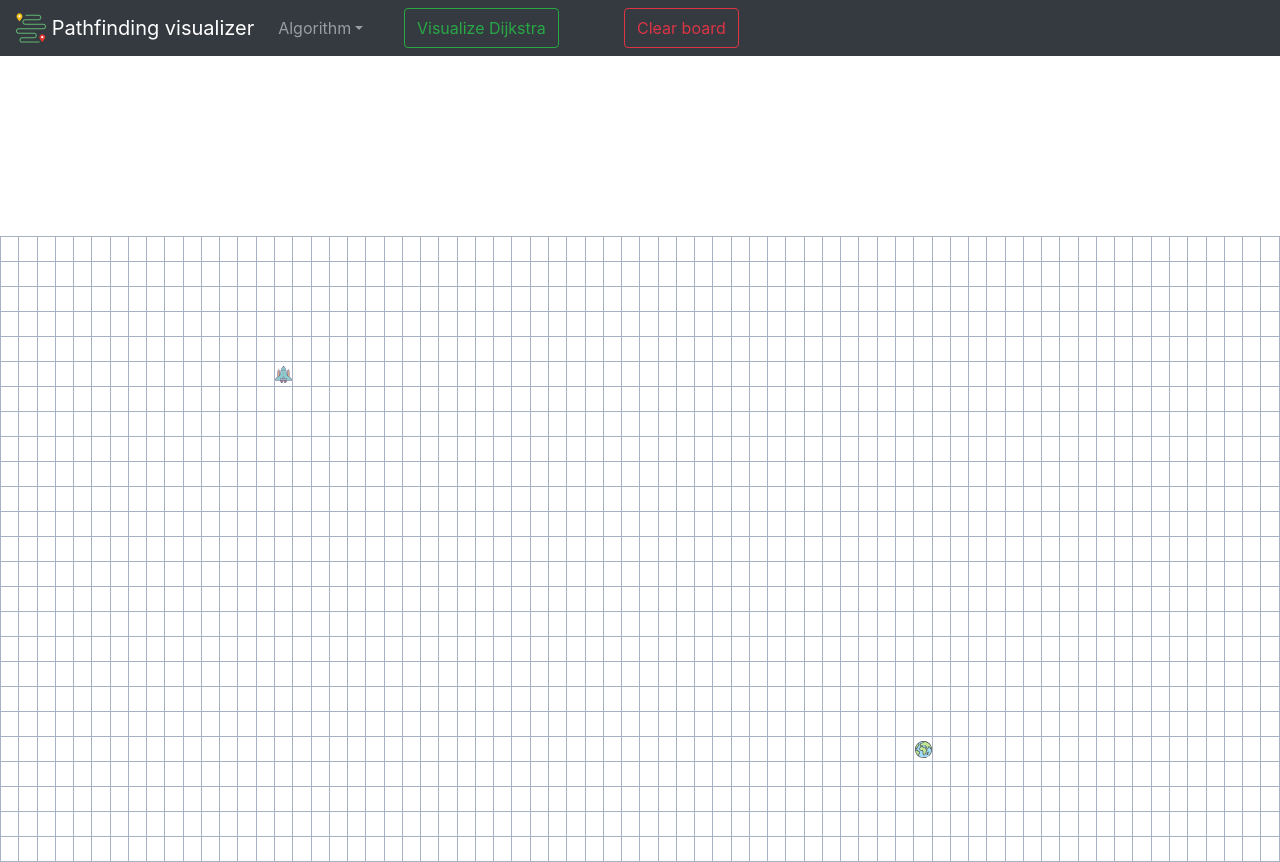
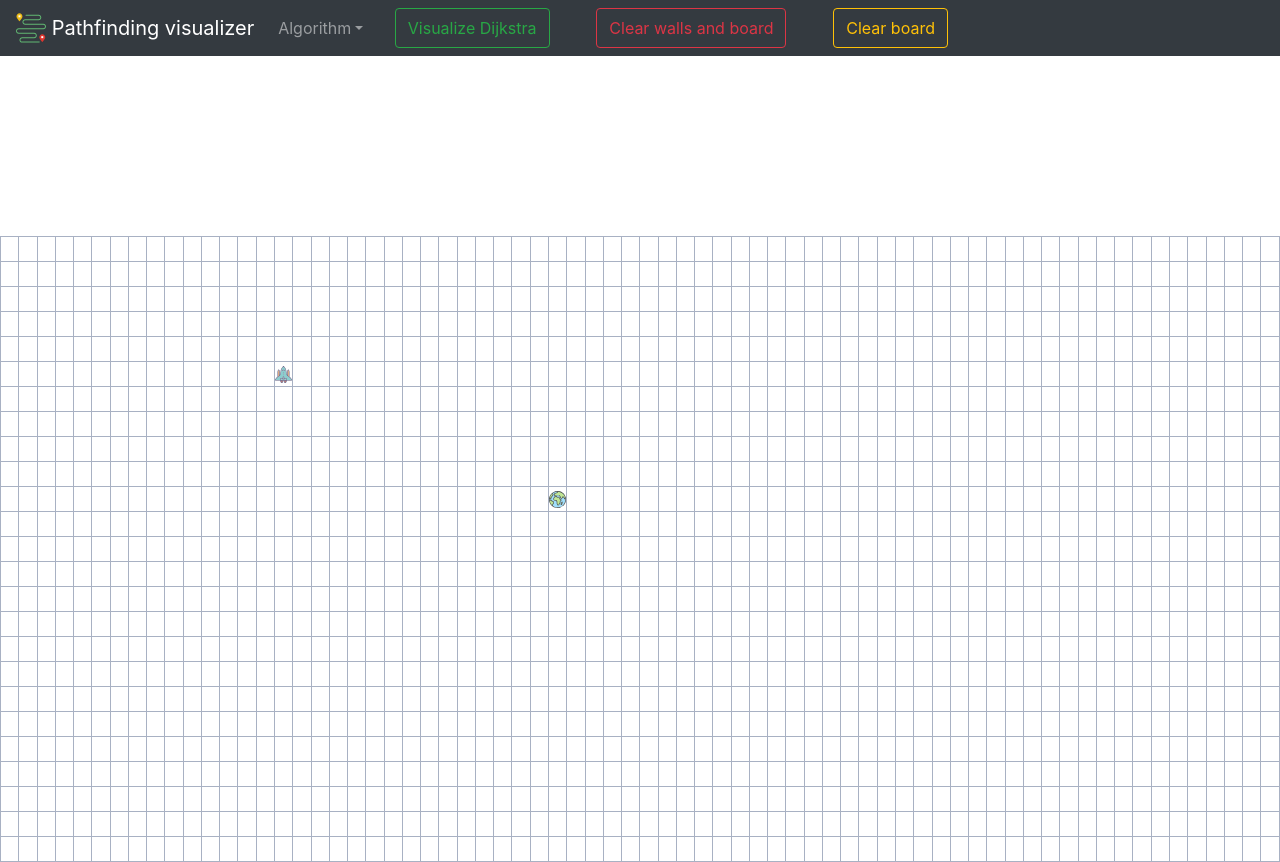
Before and after one commit to paspunoor/pathfinding_visualizer, a React (Create React App) app: page / in a window 1280 px wide. Built offline with nearby package versions, Linux system fonts and the light colour scheme.

Commit message:
Implemented dijkstra

```diff
--- a/src/algorithms/dijkstra.js
+++ b/src/algorithms/dijkstra.js
@@ -0,0 +1,56 @@
+export default function dijkstra(startNode, finishNode, grid) {
+  const visitedNodesInOrder = [];
+  startNode.distance = 0;
+  const unvisitedNodes = getAllNodes(grid);
+
+  while (unvisitedNodes.length) {
+    // get the closest nodes
+    sortNodesByDistance(unvisitedNodes);
+    const closestNode = unvisitedNodes.shift();
+
+    // Skip the wall nodes
+    if (closestNode.isWall) continue;
+
+    // Return the visited nodes if we are trapped by wall
+    if (closestNode.distance === Infinity) return visitedNodesInOrder;
+
+    closestNode.isVisited = true;
+    visitedNodesInOrder.push(closestNode);
+
+    // Return the visited nodes if we find the target node
+    if (closestNode === finishNode) return visitedNodesInOrder;
+    updateUnvisitedNeighbors(closestNode, grid);
+  }
+}
+
+function getAllNodes(grid) {
+  const nodes = [];
+  for (const row of grid) {
+    for (const node of row) {
+      nodes.push(node);
+    }
+  }
+  return nodes;
+}
+
+function sortNodesByDistance(unvisitedNodes) {
+  unvisitedNodes.sort((nodeA, nodeB) => nodeA.distance - nodeB.distance);
+}
+
+function updateUnvisitedNeighbors(node, grid) {
+  const unvisitedNeighbors = getUnvisitedNeighbors(node, grid);
+  for (const neighbor of unvisitedNeighbors) {
+    neighbor.distance = node.distance + 1;
+    neighbor.previousNode = node;
+  }
+}
+
+function getUnvisitedNeighbors(node, grid) {
+  const neighbors = [];
+  const { col, row } = node;
+  if (row > 0) neighbors.push(grid[row - 1][col]);
+  if (row < grid.length - 1) neighbors.push(grid[row + 1][col]);
+  if (col > 0) neighbors.push(grid[row][col - 1]);
+  if (col < grid[0].length - 1) neighbors.push(grid[row][col + 1]);
+  return neighbors.filter((neighbor) => !neighbor.isVisited);
+}
--- a/src/components/node.js
+++ b/src/components/node.js
@@ -18,6 +18,7 @@ class Node extends Component {
   }
 
   handleMouseDown() {
+    if (this.props.isRunning) return;
     if (!(this.state.isEnd || this.state.isStart)) {
       this.setState({
         isWall: !this.state.isWall,
@@ -26,6 +27,7 @@ class Node extends Component {
   }
 
   handleMouseEnter() {
+    if (this.props.isRunning) return;
     if (this.props.mouseDown) {
       if (this.props.isMovingStart && !this.state.isEnd) {
         this.setState({
@@ -44,6 +46,7 @@ class Node extends Component {
   }
 
   handleMouseLeave() {
+    if (this.props.isRunning) return;
     if (this.props.isMovingStart) {
       this.setState({
         isStart: false,
@@ -58,7 +61,7 @@ class Node extends Component {
   }
 
   render() {
-    const { row, col, isEnd, isStart, isWall, isVisited } = this.state;
+    const { row, col, isEnd, isStart, isWall } = this.state;
 
     const customClass = isEnd
       ? "node-end"
@@ -66,8 +69,6 @@ class Node extends Component {
       ? "node-start"
       : isWall
       ? "node-wall"
-      : isVisited
-      ? "node-visited"
       : "";
 
     return (
--- a/src/components/visualizer.js
+++ b/src/components/visualizer.js
@@ -1,12 +1,14 @@
 import React, { Component } from "react";
 import Node from "./node";
 import { Navbar, Nav, NavDropdown, Button } from "react-bootstrap";
+import dijkstra from "../algorithms/dijkstra";
 
 // Starting with a predefined start and end node
+
 const START_NODE_ROW = 5;
 const START_NODE_COL = 15;
-const END_NODE_ROW = 20;
-const END_NODE_COL = 50;
+const END_NODE_ROW = 10;
+const END_NODE_COL = 30;
 
 class Visualizer extends Component {
   constructor() {
@@ -26,6 +28,10 @@ class Visualizer extends Component {
     };
 
     this.clearBoard = this.clearBoard.bind(this);
+    this.runPathfinder = this.runPathfinder.bind(this);
+    this.getShortestPath = this.getShortestPath.bind(this);
+    this.toggleIsRunning = this.toggleIsRunning.bind(this);
+    this.clearGrid = this.clearGrid.bind(this);
   }
 
   componentDidMount() {
@@ -33,7 +39,13 @@ class Visualizer extends Component {
     this.setState({ grid });
   }
 
+  toggleIsRunning() {
+    this.setState({ isRunning: !this.state.isRunning });
+  }
+
   handleMouseDown(e) {
+    if (this.state.isRunning) return;
+    this.clearGrid();
     const [row, col] = e.target.id.split("-").slice(1);
     if (row == this.state.startRow && col == this.state.startCol) {
       this.setState({
@@ -50,6 +62,8 @@ class Visualizer extends Component {
   }
 
   handleMouseUp() {
+    if (this.state.isRunning) return;
+    this.clearGrid();
     this.setState({
       mouseDown: false,
       isClearingWalls: false,
@@ -82,16 +96,138 @@ class Visualizer extends Component {
   }
 
   handleMouseLeave() {
+    if (this.state.isRunning) return;
     if (this.state.mouseDown) {
       this.handleMouseUp();
     }
   }
 
   clearBoard() {
+    if (this.state.isRunning) return;
+    this.clearGrid();
+    const { startRow, startCol, endRow, endCol, isRunning } = this.state;
+    const newGrid = getInitialGrid(startRow, startCol, endRow, endCol);
+    this.setState({ isClearingWalls: true, grid: newGrid });
+  }
+
+  runPathfinder() {
+    if (this.state.isRunning) return;
+    this.clearGrid();
+    this.toggleIsRunning();
+    const { algorithm, startRow, startCol, endRow, endCol, grid } = this.state;
+    const startNode = grid[startRow][startCol],
+      endNode = grid[endRow][endCol];
+    let visitedNodes;
+
+    switch (algorithm) {
+      case "Dijkstra":
+        visitedNodes = dijkstra(startNode, endNode, grid);
+        break;
+      default:
+    }
+
+    const shortestPath = this.getShortestPath(endNode);
+    shortestPath.push("end");
+    this.animate(visitedNodes, shortestPath);
+  }
+
+  getShortestPath(endNode) {
+    const shortestPath = [];
+    let cur = endNode;
+    while (cur !== null) {
+      shortestPath.unshift(cur);
+      cur = cur.previousNode;
+    }
+    return shortestPath;
+  }
+
+  animate(visitedNodes, shortestPath) {
+    for (let i = 0; i <= visitedNodes.length; i++) {
+      if (i === visitedNodes.length) {
+        setTimeout(() => {
+          this.animateShortestPath(shortestPath);
+        }, 5 * i);
+        return;
+      }
+      setTimeout(() => {
+        const node = visitedNodes[i];
+        const nodeClassName = document.getElementById(
+          `node-${node.row}-${node.col}`
+        ).className;
+        if (
+          nodeClassName !== "node node-start" &&
+          nodeClassName !== "node node-end"
+        ) {
+          document.getElementById(`node-${node.row}-${node.col}`).className =
+            "node node-visited";
+        }
+      }, 5 * i);
+    }
+  }
+
+  animateShortestPath(shortestPath) {
+    for (let i = 0; i < shortestPath.length; i++) {
+      if (shortestPath[i] === "end") {
+        setTimeout(() => {
+          this.toggleIsRunning();
+        }, i * 25);
+      } else {
+        setTimeout(() => {
+          const node = shortestPath[i];
+          const nodeClassName = document.getElementById(
+            `node-${node.row}-${node.col}`
+          ).className;
+          if (
+            nodeClassName !== "node node-start" &&
+            nodeClassName !== "node node-end"
+          ) {
+            document.getElementById(`node-${node.row}-${node.col}`).className =
+              "node node-shortest-path";
+          }
+        }, i * 20);
+      }
+    }
+  }
+
+  clearGrid() {
     if (!this.state.isRunning) {
-      const { startRow, startCol, endRow, endCol } = this.state;
-      const newGrid = getInitialGrid(startRow, startCol, endRow, endCol);
-      this.setState({ isClearingWalls: true, grid: newGrid });
+      const newGrid = this.state.grid.slice();
+      for (const row of newGrid) {
+        for (const node of row) {
+          let nodeClassName = document.getElementById(
+            `node-${node.row}-${node.col}`
+          ).className;
+          if (
+            nodeClassName !== "node node-start" &&
+            nodeClassName !== "node node-end" &&
+            nodeClassName !== "node node-wall"
+          ) {
+            document.getElementById(`node-${node.row}-${node.col}`).className =
+              "node";
+            node.isVisited = false;
+            node.distance = Infinity;
+            node.distanceToFinishNode =
+              Math.abs(this.state.FINISH_NODE_ROW - node.row) +
+              Math.abs(this.state.FINISH_NODE_COL - node.col);
+          }
+          if (nodeClassName === "node node-end") {
+            node.isVisited = false;
+            node.distance = Infinity;
+            node.distanceToFinishNode = 0;
+          }
+          if (nodeClassName === "node node-start") {
+            node.isVisited = false;
+            node.distance = Infinity;
+            node.distanceToFinishNode =
+              Math.abs(this.state.FINISH_NODE_ROW - node.row) +
+              Math.abs(this.state.FINISH_NODE_COL - node.col);
+            node.isStart = true;
+            node.isWall = false;
+            node.previousNode = null;
+            node.isNode = true;
+          }
+        }
+      }
     }
   }
 
@@ -102,6 +238,7 @@ class Visualizer extends Component {
       isClearingWalls,
       isMovingStart,
       isMovingEnd,
+      isRunning,
     } = this.state;
 
     return (
@@ -145,10 +282,14 @@ class Visualizer extends Component {
               </NavDropdown>
 
               <div className="navbar-buttons">
-                <Button variant="outline-success">
+                <Button variant="outline-success" onClick={this.runPathfinder}>
                   Visualize {this.state.algorithm}
                 </Button>
                 <Button onClick={this.clearBoard} variant="outline-danger">
+                  Clear walls and board
+                </Button>
+
+                <Button onClick={this.clearGrid} variant="outline-warning">
                   Clear board
                 </Button>
               </div>
@@ -188,6 +329,7 @@ class Visualizer extends Component {
                         isClearingWalls={isClearingWalls}
                         isMovingStart={isMovingStart}
                         isMovingEnd={isMovingEnd}
+                        isRunning={isRunning}
                       ></Node>
                     );
                   })}
--- a/src/css/style.css
+++ b/src/css/style.css
@@ -4,7 +4,7 @@
 
 .navbar-buttons {
   margin-left: auto;
-  width: 400px;
+  width: 600px;
   display: flex;
   flex-direction: row;
   justify-content: space-around;
@@ -134,6 +134,28 @@
   animation-play-state: running;
 }
 
+@keyframes visitedAnimation {
+  0% {
+    transform: scale(0.3);
+    background-color: rgba(0, 0, 66, 0.75);
+    border-radius: 100%;
+  }
+
+  50% {
+    background-color: rgba(217, 17, 187, 0.75);
+  }
+
+  75% {
+    transform: scale(1.2);
+    background-color: rgba(34, 17, 217, 0.75);
+  }
+
+  100% {
+    transform: scale(1);
+    background-color: rgb(25 239 234 / 75%);
+  }
+}
+
 .node-shortest-path {
   animation-name: shortestPath;
   animation-duration: 1.5s;
@@ -148,16 +170,16 @@
 @keyframes shortestPath {
   0% {
     transform: scale(0.6);
-    background-color: rgb(255, 254, 106);
+    background-color: rgb(241 17 17);
   }
 
   50% {
     transform: scale(1.2);
-    background-color: rgb(255, 254, 106);
+    background-color: rgb(255 148 0);
   }
 
   100% {
     transform: scale(1);
-    background-color: rgb(255, 254, 106);
+    background-color: rgb(197 239 9);
   }
 }
```
